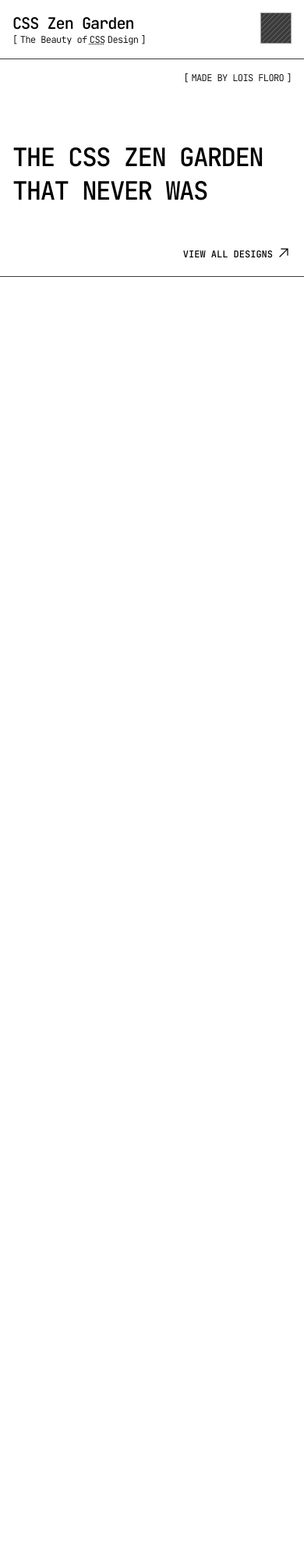
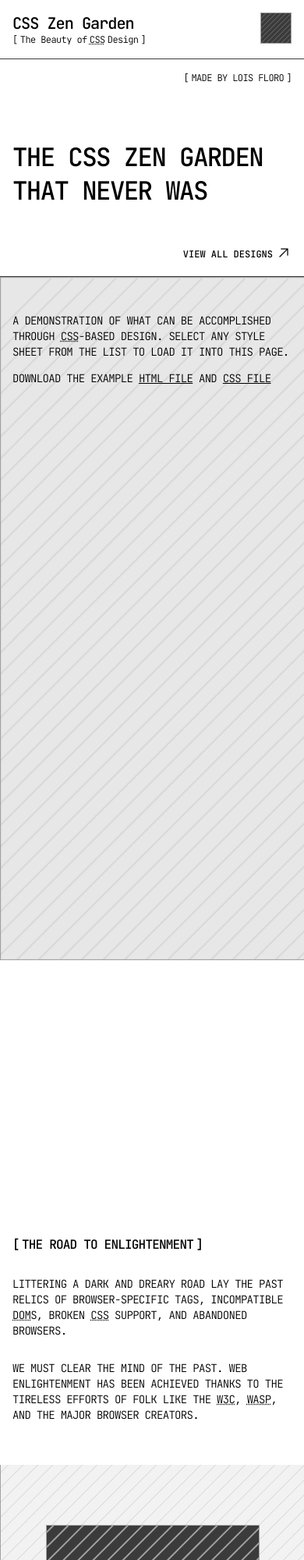
Before and after one commit to loifloro/css-zen-garden, a plain HTML site: page index.html in a window 390 px wide. Shown: the top 2000 px of the page at 78% size. Before the commit the page ends 844 px from the top, so only its background shows below. Drawn offline with Linux system fonts and the light colour scheme.

Commit message:
Add preamble style section

```diff
--- a/index.html
+++ b/index.html
@@ -2,21 +2,20 @@
 <html lang="en">
 
 <head>
-	<meta charset="utf-8">
+	<meta charset="utf-8" />
 	<title>CSS Zen Garden: The Beauty of CSS Design</title>
 
-	<link rel="stylesheet" media="screen" href="style.css">
-	<link rel="alternate" type="application/rss+xml" title="RSS" href="http://www.csszengarden.com/zengarden.xml">
+	<link rel="stylesheet" media="screen" href="style.css" />
+	<link rel="alternate" type="application/rss+xml" title="RSS" href="http://www.csszengarden.com/zengarden.xml" />
 
-	<meta name="viewport" content="width=device-width, initial-scale=1.0">
-	<meta name="author" content="Dave Shea">
-	<meta name="description" content="A demonstration of what can be accomplished visually through CSS-based design.">
-	<meta name="robots" content="all">
-
+	<meta name="viewport" content="width=device-width, initial-scale=1.0" />
+	<meta name="author" content="Dave Shea" />
+	<meta name="description" content="A demonstration of what can be accomplished visually through CSS-based design." />
+	<meta name="robots" content="all" />
 
 	<!--[if lt IE 9]>
-	<script src="script/html5shiv.js"></script>
-	<![endif]-->
+            <script src="script/html5shiv.js"></script>
+        <![endif]-->
 </head>
 
 <!--
@@ -51,7 +50,6 @@
 
 <body id="css-zen-garden">
 	<div class="page-wrapper">
-
 		<section class="intro" id="zen-intro">
 			<header role="banner">
 				<h1>CSS Zen Garden</h1>
@@ -63,33 +61,51 @@
 					<div class="author">Made by Lois Floro</div>
 					<h3>The CSS Zen Garden That Never Was</h3>
 					<a class="view-all-design" href="/pages/alldesigns/"
-						title="View every submission to the Zen Garden.">
-						View All Designs </a>
+						title="View every submission to the Zen Garden."> View All Designs </a>
 				</div>
 			</div>
 
-			<!-- <div class="summary" id="zen-summary" role="article">
-				<p>A demonstration of what can be accomplished through <abbr
+			<div class="summary" id="zen-summary" role="article">
+				<p>
+					A demonstration of what can be accomplished through <abbr
 						title="Cascading Style Sheets">CSS</abbr>-based design. Select any style sheet from the list to
-					load it into this page.</p>
-				<p>Download the example <a href="/examples/index"
-						title="This page's source HTML code, not to be modified.">html file</a> and <a
-						href="/examples/style.css" title="This page's sample CSS, the file you may modify.">css file</a>
+					load it into this page.
 				</p>
-			</div> -->
+				<p>
+					Download the example <a href="/examples/index"
+						title="This page's source HTML code, not to be modified.">html file</a> and
+					<a href="/examples/style.css" title="This page's sample CSS, the file you may modify.">css file</a>
+				</p>
+			</div>
 
-			<!-- <div class="preamble" id="zen-preamble" role="article">
-				<h3>The Road to Enlightenment</h3>
-				<p>Littering a dark and dreary road lay the past relics of browser-specific tags, incompatible <abbr
-						title="Document Object Model">DOM</abbr>s, broken <abbr
-						title="Cascading Style Sheets">CSS</abbr> support, and abandoned browsers.</p>
-				<p>We must clear the mind of the past. Web enlightenment has been achieved thanks to the tireless
-					efforts of folk like the <abbr title="World Wide Web Consortium">W3C</abbr>, <abbr
-						title="Web Standards Project">WaSP</abbr>, and the major browser creators.</p>
-				<p>The CSS Zen Garden invites you to relax and meditate on the important lessons of the masters. Begin
-					to see with clarity. Learn to use the time-honored techniques in new and invigorating fashion.
-					Become one with the web.</p>
-			</div> -->
+			<div class="preamble" id="zen-preamble" role="article">
+				<div>
+					<div>
+						<h3>The Road to Enlightenment</h3>
+						<p>
+							Littering a dark and dreary road lay the past relics of browser-specific tags, incompatible
+							<abbr title="Document Object Model">DOM</abbr>s, broken
+							<abbr title="Cascading Style Sheets">CSS</abbr> support, and abandoned browsers.
+						</p>
+						<p>
+							We must clear the mind of the past. Web enlightenment has been achieved thanks to the
+							tireless
+							efforts of folk like the
+							<abbr title="World Wide Web Consortium">W3C</abbr>, <abbr
+								title="Web Standards Project">WaSP</abbr>, and the major browser creators.
+						</p>
+					</div>
+				</div>
+				<!-- <div>
+					<p>
+						The CSS Zen Garden invites you to relax and meditate on the important lessons of the masters.
+						Begin
+						to see with clarity. Learn to use the time-honored
+						techniques in new and invigorating fashion.
+					</p>
+				</div> -->
+
+			</div>
 		</section>
 
 		<!-- <div class="main supporting" id="zen-supporting" role="main">
@@ -274,8 +290,6 @@
 				</div>
 			</div>
 		</aside> -->
-
-
 	</div>
 
 	<!--
@@ -291,7 +305,6 @@
 	<div class="extra4" role="presentation"></div>
 	<div class="extra5" role="presentation"></div>
 	<div class="extra6" role="presentation"></div> -->
-
 </body>
 
 </html>
--- a/style.css
+++ b/style.css
@@ -13,6 +13,9 @@
     --letter-spacing: -0.05em;
     --font-weight-medium: 500;
     --font-weight-light: 300;
+    --text-small: clamp(0.875rem, 0.831rem + 0.1878vw, 1rem);
+    --text-md: : clamp(1rem, 0.956rem + 0.1878vw, 1.125rem);
+    --line-height-sm: 20px;
 
     --black: #3b3b3b;
 }
@@ -26,6 +29,11 @@ body {
     font-family: "JetBrains Mono", monospace;
     margin: 0;
     padding: 0;
+}
+
+a {
+    all: unset;
+    cursor: pointer;
 }
 
 header {
@@ -71,19 +79,6 @@ header {
     }
 }
 
-/* .accent {
-    display: flex;
-    gap: 0.2rem;
-
-    &::after {
-        content: "]";
-    }
-
-    &::before {
-        content: "[";
-    }
-} */
-
 .hero {
     .header {
         padding: 1rem;
@@ -119,7 +114,6 @@ header {
         }
 
         a.view-all-design {
-            all: unset;
             cursor: pointer;
             font-size: 0.75rem;
             text-transform: uppercase;
@@ -133,6 +127,71 @@ header {
                 content: url("./img/arrow-up-right.svg");
             }
         }
+    }
+}
+
+.summary {
+    min-height: 100vh;
+    background-image: url("img/summary-bg.svg");
+    background-size: cover;
+    background-repeat: no-repeat;
+    padding-inline: 1rem;
+    padding-top: 2rem;
+    text-transform: uppercase;
+    font-weight: var(--font-weight-light);
+    font-size: var(--text-small);
+    letter-spacing: var(--letter-spacing);
+    line-height: var(--line-height-sm);
+
+    a {
+        text-decoration: underline;
+    }
+}
+
+.preamble {
+    div:first-child {
+        div {
+            margin-top: 40vh;
+            display: flex;
+            flex-direction: column;
+
+            h3,
+            p {
+                padding-inline: 1rem;
+            }
+
+            h3 {
+                font-size: var(--text-md);
+                text-transform: uppercase;
+                font-weight: var(--font-weight-medium);
+                letter-spacing: var(--letter-spacing);
+                display: flex;
+                gap: 0.2rem;
+
+                &::after {
+                    content: "]";
+                }
+
+                &::before {
+                    content: "[";
+                }
+            }
+
+            p {
+                text-transform: uppercase;
+                font-weight: var(--font-weight-light);
+                font-size: var(--text-small);
+                letter-spacing: var(--letter-spacing);
+                line-height: var(--line-height-sm);
+            }
+
+            &::after {
+                content: url("img/preamble-accent.svg");
+                margin-top: 2.5rem;
+            }
+        }
+
+
     }
 }
 
```
Also changed, not shown: img/preamble-accent.svg (added), img/summary-bg.svg (added).
